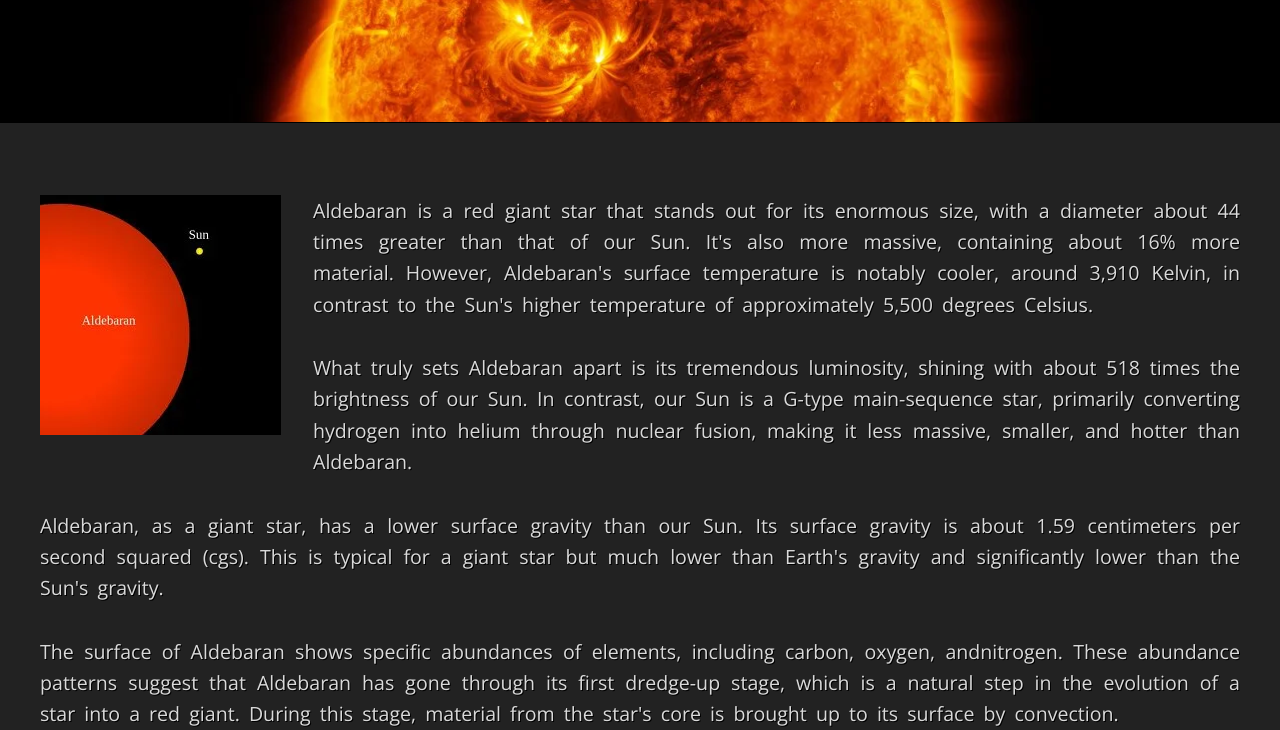
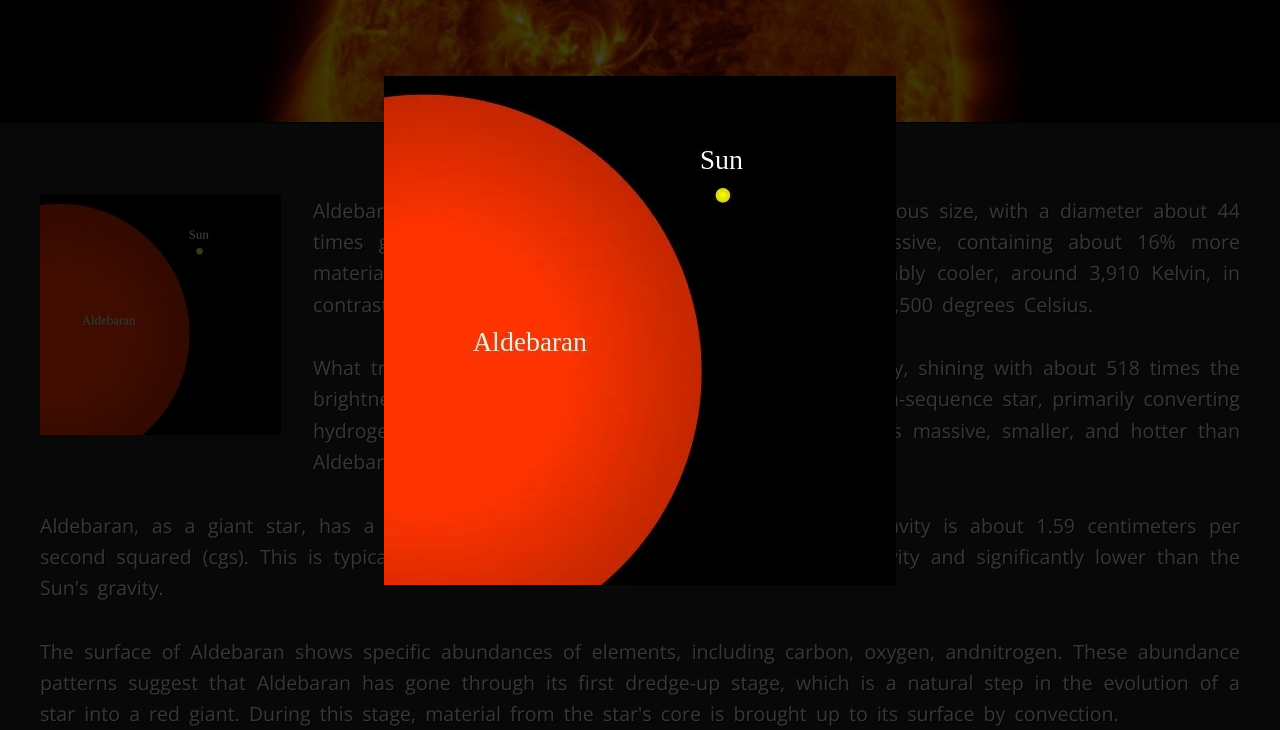
Before and after one commit to al-d3baran/al-d3baran.github.io, a plain HTML site: page index.html in a window 1280 px wide. Both pictures are taken after a click on the picture 176 px from the left and 2837 px from the top of the page. Shown: the part 2507-3237 px from the top of the page. Drawn offline with Linux system fonts and the light colour scheme.

Commit message:
Add images lightbox effect

```diff
--- a/index.html
+++ b/index.html
@@ -9,6 +9,7 @@
 		<link rel="icon" type="image/png" sizes="32x32" href="images/favicon/32.png" />
 		<link rel="icon" type="image/png" sizes="16x16" href="images/favicon/16.png" />
 		<link rel="stylesheet" href="scripts/css/style.css?r=1" />
+		<link rel="stylesheet" href="scripts/css/lightbox.css?r=0" />
 	</head>
 	<body>
 		<div id="navButton">
@@ -66,7 +67,7 @@
 				</header>
 				<section>
 					<div>
-						<img src="images/article_comparison.webp" />
+						<img src="images/article_comparison.webp" data-image="images/image_comparison.webp" />
 						<p>Aldebaran is a red giant star that stands out for its enormous size, with a diameter about 44 times greater than that of our Sun. It's also more massive, containing about 16% more material. However, Aldebaran's surface temperature is notably cooler, around 3,910 Kelvin, in contrast to the Sun's higher temperature of approximately 5,500 degrees Celsius.</p>
 						<p>What truly sets Aldebaran apart is its tremendous luminosity, shining with about 518 times the brightness of our Sun. In contrast, our Sun is a G-type main-sequence star, primarily converting hydrogen into helium through nuclear fusion, making it less massive, smaller, and hotter than Aldebaran.</p>
 						<p>Aldebaran, as a giant star, has a lower surface gravity than our Sun. Its surface gravity is about 1.59 centimeters per second squared (cgs). This is typical for a giant star but much lower than Earth's gravity and significantly lower than the Sun's gravity.</p>
@@ -80,7 +81,7 @@
 				</header>
 				<section>
 					<div>
-						<img src="images/article_location.webp" />
+						<img src="images/article_location.webp" data-image="images/image_location.webp" />
 						<p>Aldebaran is located in the zodiac constellation of Taurus. It can be found in the night sky as part of the Taurus constellation, which is one of the 12 constellations of the zodiac. To be more specific, you can locate Aldebaran by following the three stars of Orion's belt in the direction opposite to Sirius, and the first bright star you'll encounter is Aldebaran. It's relatively easy to spot, making it a notable celestial object in the sky.</p>
 						<p>Aldebaran is best seen in the late fall and early winter months, typically between late November and early December. During this time, it's prominent in the eastern evening sky.</p>
 						<ol>
@@ -117,6 +118,7 @@
 			</footer>
 		</main>
 		<script src="scripts/js/parallax.js?r=0"></script>
-		<script src="scripts/js/interface.js?r=1"></script>
+		<script src="scripts/js/lightbox.js?r=0"></script>
+		<script src="scripts/js/interface.js?r=3"></script>
 	</body>
 </html>
--- /dev/null
+++ b/scripts/css/lightbox.css
@@ -0,0 +1,18 @@
+#lightbox {
+	display: block;
+	position: fixed;
+	background-color: rgba(0, 0, 0, .75);
+	background-repeat: no-repeat;
+	background-position: center;
+	width: 100%;
+	height: 100%;
+	top: 0;
+	left: 0;
+	z-index: 3;
+	opacity: 0;
+	transition: opacity .25s;
+}
+
+#lightbox.open {
+	opacity: 1;
+}
--- a/scripts/css/style.css
+++ b/scripts/css/style.css
@@ -214,7 +214,6 @@ body.menu aside {
 	}
 }
 
-
 @media (max-width: 600px) {
 	aside {
 		right: -100%;
--- a/scripts/js/interface.js
+++ b/scripts/js/interface.js
@@ -52,6 +52,7 @@ document.addEventListener('DOMContentLoaded', () => {
 	});
 
 	Parallax.initialize(articles);
+	Lightbox.initialize(document.querySelectorAll('img'));
 });
 
 window.addEventListener('load', loadBackground);
--- /dev/null
+++ b/scripts/js/lightbox.js
@@ -0,0 +1,87 @@
+class Lightbox {
+	static initialize(images) {
+		const getScaledSize = size => {
+			const windowWidth = window.innerWidth;
+			const windowHeight = window.innerHeight;
+			const imageRatio = size.width / size.height;
+
+			if (size.width > windowWidth || size.height > windowHeight) {
+				if (size.width > windowWidth) {
+					size.width = windowWidth;
+					size.height = windowWidth / imageRatio;
+				}
+
+				if (size.height > windowHeight) {
+					size.height = windowHeight;
+					size.width = windowHeight * imageRatio;
+				}
+			}
+
+			if (windowWidth === size.width || windowHeight === size.height) {
+				size.width -= size.width * 0.1;
+				size.height -= size.height * 0.1;
+			}
+
+			return size;
+		}
+
+		const getImageSize = (src, callback) => {
+			const image = new Image();
+
+			image.addEventListener('load', () => {
+				callback({
+					width: image.naturalWidth,
+					height: image.naturalHeight
+				});
+			});
+
+			image.src = src;
+		}
+
+		const create = src => {
+			const div = document.createElement('div');
+			div.id = 'lightbox';
+			div.style.backgroundImage = `url(${src})`;
+
+			return div;
+		}
+
+		const close = overlay => {
+			overlay.classList.remove('open');
+		}
+
+		const remove = overlay => {
+			document.body.removeChild(overlay);
+		}
+
+		const open = image => {
+			const src = image.dataset.image;
+			const overlay = create(src);
+
+			overlay.addEventListener('click', () => {
+				close(overlay);
+			});
+
+			overlay.addEventListener('transitionend', () => {
+				if (!overlay.classList.contains('open'))
+					remove(overlay);
+			});
+
+			getImageSize(src, size => {
+				const sz = getScaledSize({ ...size });
+				overlay.style.backgroundSize = `${Math.floor(sz.width)}px ${Math.floor(sz.height)}px`;
+
+				document.body.appendChild(overlay);
+
+				void overlay.offsetWidth;
+				overlay.classList.add('open');
+			});
+		}
+
+		images.forEach(image => {
+			image.addEventListener('click', () => {
+				open(image);
+			});
+		});
+	}
+}
```
